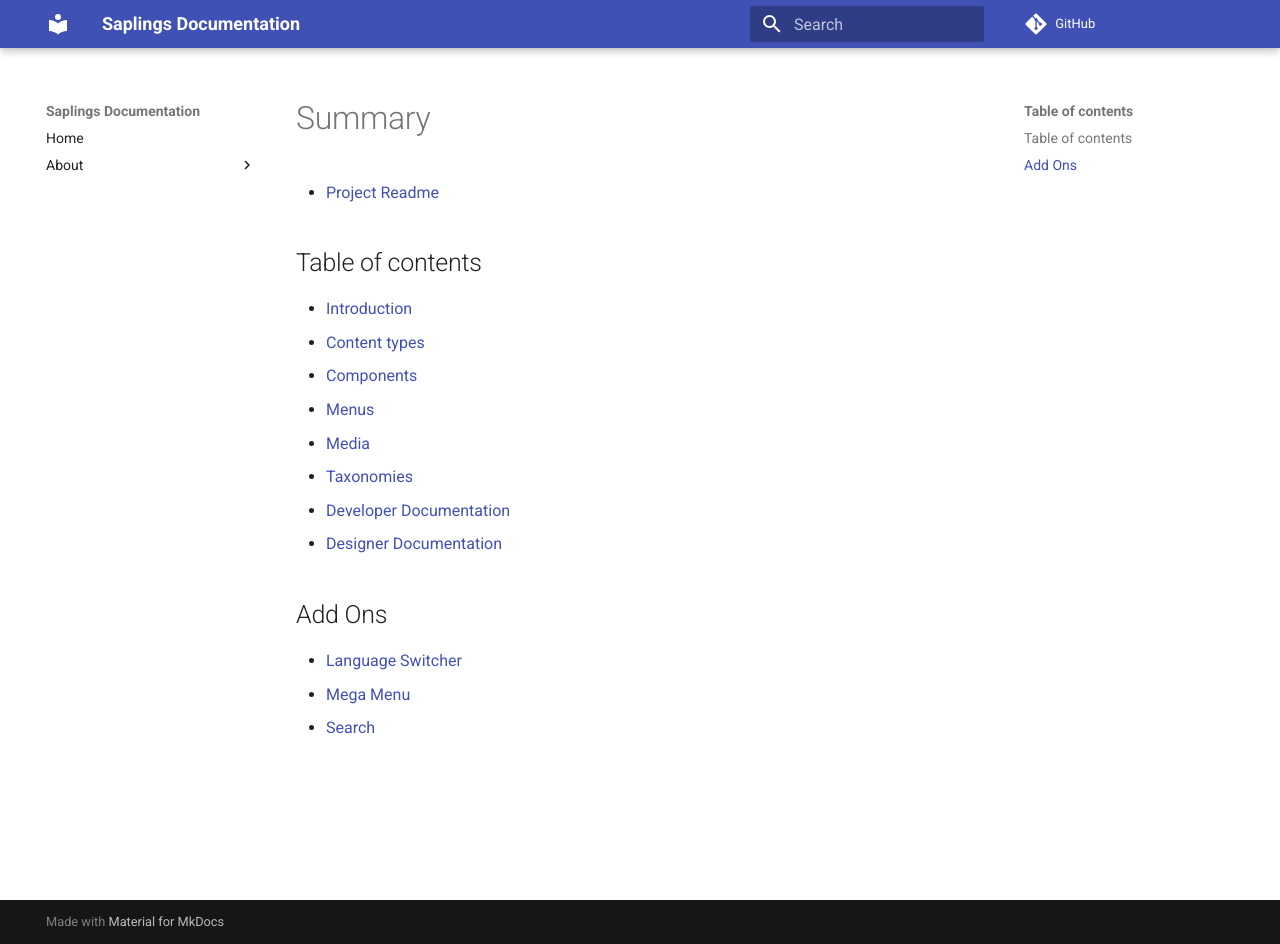
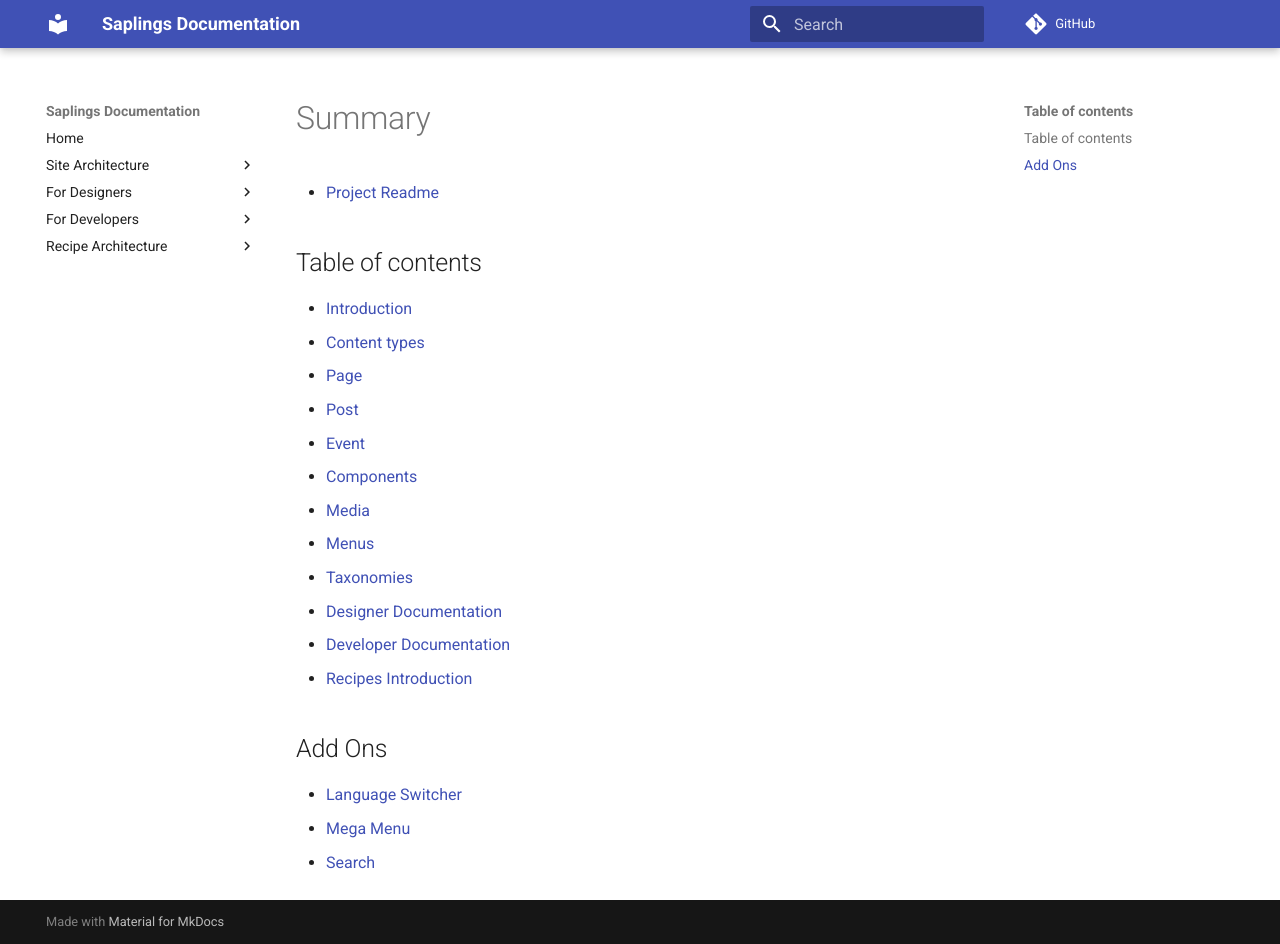
Before and after one commit to kanopi/saplings, an MkDocs documentation site: the page built from docs/summary.md, in a window 1280 px wide and 944 px high. Built offline with MkDocs 1.6.1 and Material for MkDocs 9.7.7, drawn with Linux system fonts in a browser that asks for light colours; comment, search, counter and statistics services are not loaded.

Commit message:
Docs updating

```diff
--- a/.archbee.yaml
+++ b/.archbee.yaml
@@ -1,4 +1,6 @@
+root: ./docs
 structure:
   summary: summary.md
   readme: index.md
+  assets: assets
 publishSpace: true
--- a/docs/summary.md
+++ b/docs/summary.md
@@ -1,15 +1,20 @@
+<!--- This file is used for the Archbee table of contents. -->
 - [Project Readme](../README.md)
 
 ## Table of contents
 
 - [Introduction](index.md)
-- [Content types](2-content-types.md)
-- [Components](3-components.md)
-- [Menus](4-menus.md)
-- [Media](5-media.md)
-- [Taxonomies](6-taxonomies.md)
-- [Developer Documentation](7-developer-documentation.md)
-- [Designer Documentation](7-designer-documentation.md)
+- [Content types](content-types.md)
+  - [Page](content-types-page.md)
+  - [Post](content-types-post.md)
+  - [Event](content-types-event.md)
+- [Components](components.md)
+- [Media](media.md)
+- [Menus](menus.md)
+- [Taxonomies](taxonomies.md)
+- [Designer Documentation](designers.md)
+- [Developer Documentation](developers.md)
+- [Recipes Introduction](recipes-introduction.md)
 
 ## Add Ons
 
--- a/mkdocs.yml
+++ b/mkdocs.yml
@@ -6,8 +6,25 @@ edit_uri: edit/main/docs/
 
 nav:
   - Home: index.md
-  - About:
-    - Example: 1-example.md
+  - Site Architecture:
+    - Content types:
+      - Page: content-types-page.md
+      - Post: content-types-post.md
+      - Event: content-types-event.md
+    - Components: components.md
+    - Media: media.md
+    - Menus: menus.md
+    - Taxonomies: taxonomies.md
+    - Add ons:
+      - Language Switcher: add-on-language-switcher.md
+      - Mega Menu: add-on-mega-menu.md
+      - Search: add-on-search.md
+  - For Designers:
+    - Designer Documentation: designers.md
+  - For Developers:
+    - Developer Documentation: developers.md
+  - Recipe Architecture:
+    - Introduction: recipes-introduction.md
 
 theme:
   name: material
```
Also changed, not shown: docs/1-introduction.md (deleted, +0 -21 lines), docs/2-content-types.md (deleted, +0 -127 lines), docs/content-types-event.md (added, +47 -0 lines), docs/content-types-page.md (added, +38 -0 lines), docs/content-types-post.md (added, +34 -0 lines), docs/content-types.md (added, +9 -0 lines), docs/index.md (+5 -14 lines), docs/media.md (renamed from docs/5-media.md, +1 -1 lines), docs/menus.md (renamed from docs/4-menus.md, +1 -1 lines), docs/recipes-introduction.md (renamed from docs/6-taxonomies.md, +3 -1 lines), docs/taxonomies.md (added, +5 -0 lines), docs/components.md (renamed from docs/3-components.md), docs/designers.md (renamed from docs/8-designer-documentation.md), docs/developers.md (renamed from docs/7-developer-documentation.md).
